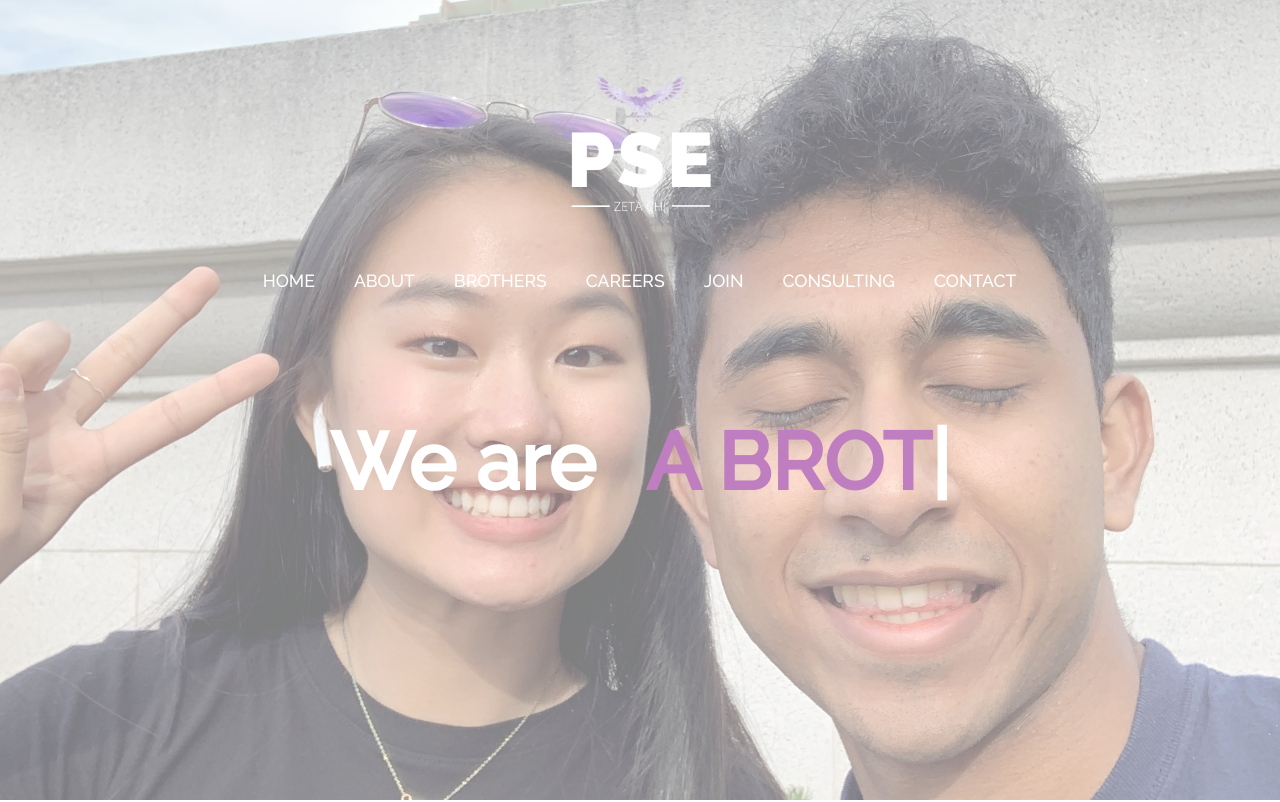
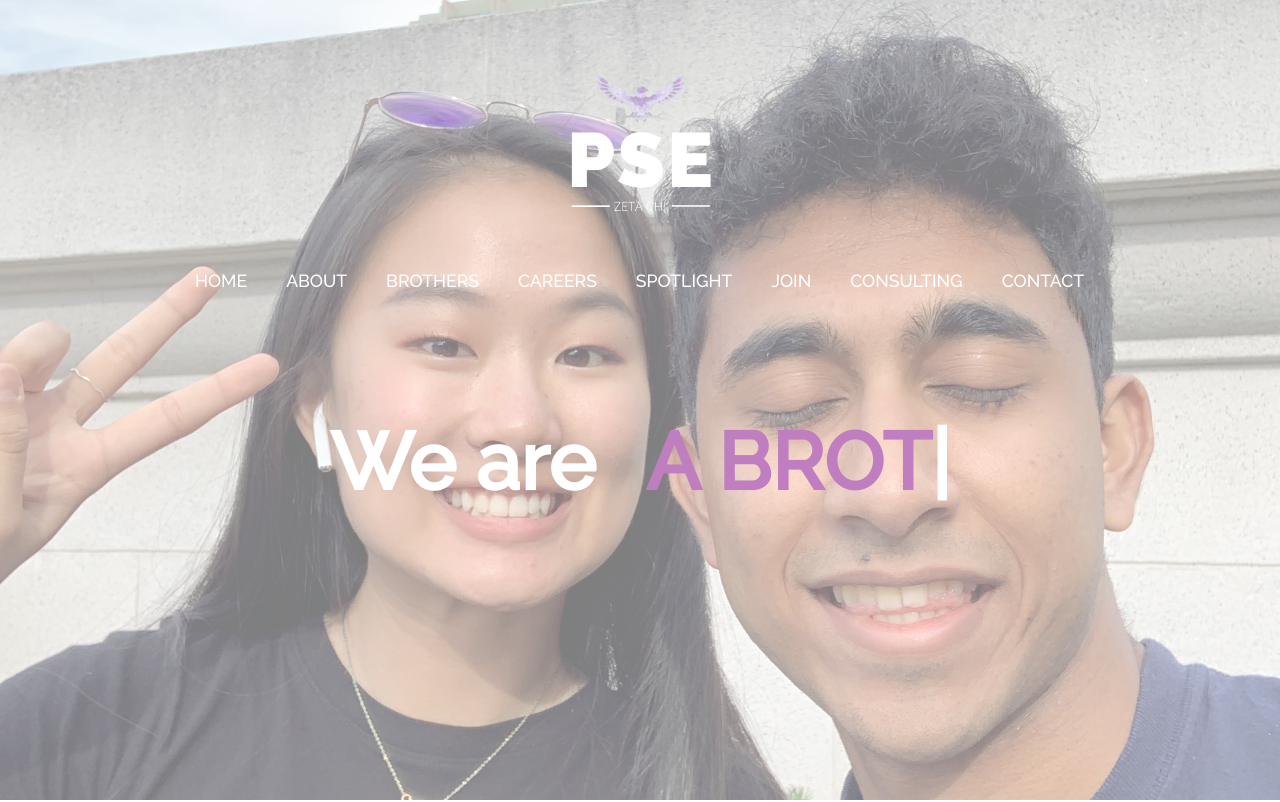
Before and after one commit to BerkeleyPSE/PSE-Website, a website: page src/index.html in a window 1280 px wide. Shown: the top 802 px of the page. Drawn offline with nearby package versions, Linux system fonts and the light colour scheme; files that its build step writes are made by us from their sources.

Commit message:
spotlight

```diff
--- a/src/index.html
+++ b/src/index.html
@@ -23,6 +23,7 @@
             <span class="page-link">ABOUT</span>
             <span class="page-link">BROTHERS</span>
             <span class="page-link">CAREERS</span>
+            <span class="page-link">SPOTLIGHT</span>
             <span class="page-link">JOIN</span>
             <span class="page-link">CONSULTING</span>
             <span class="page-link">CONTACT</span>
```
